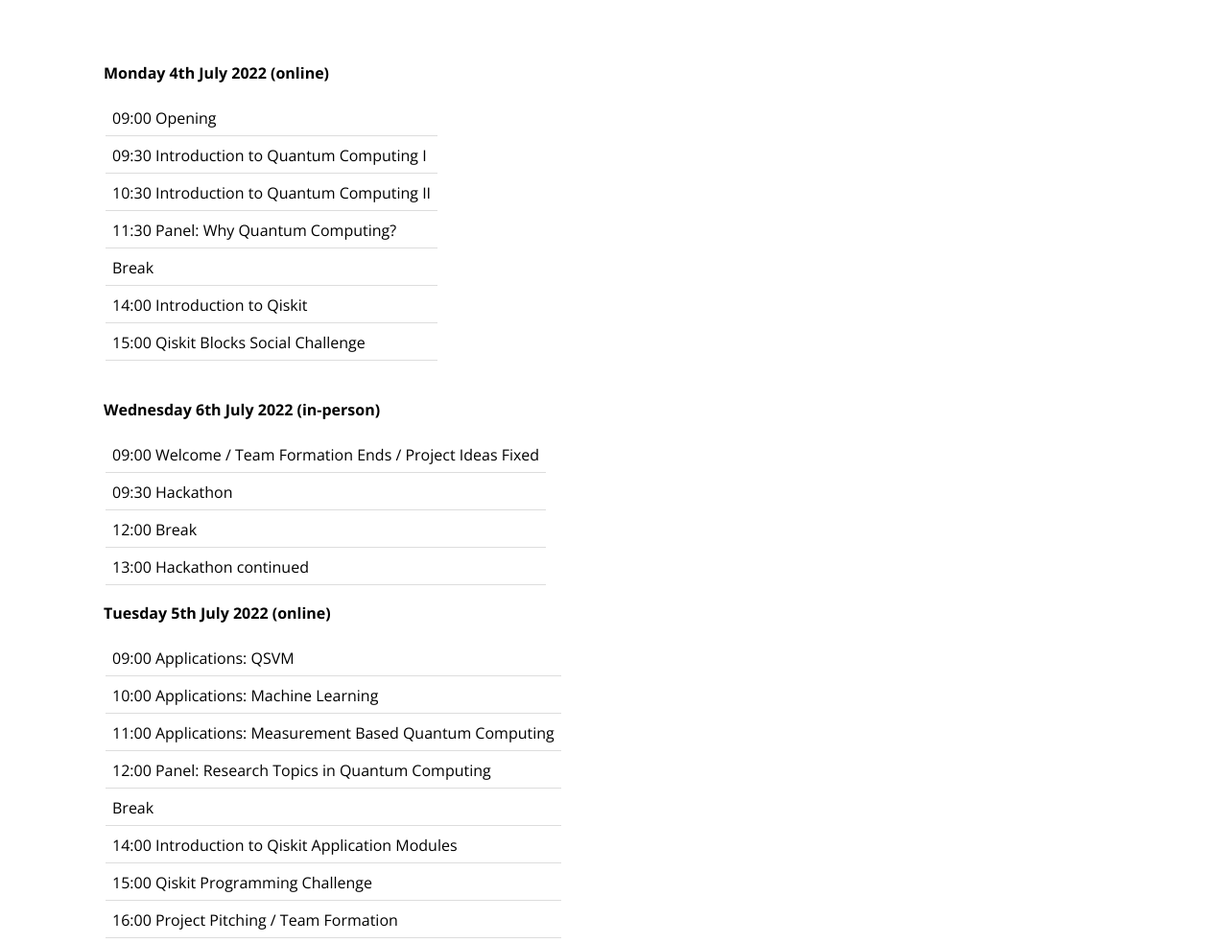
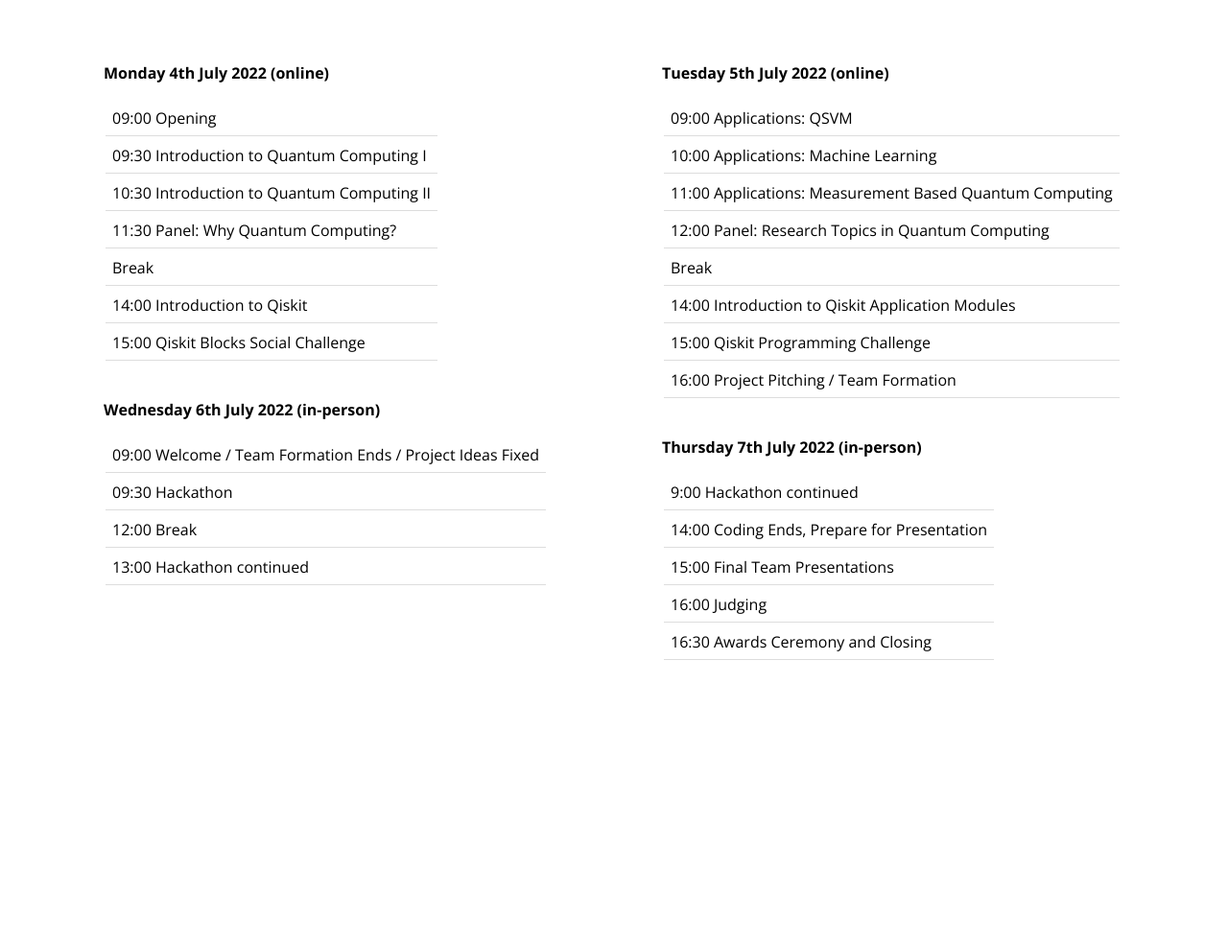
Before and after one commit to quantum-melbourne/quantum-melbourne.github.io, a plain HTML site: page index.html in a window 1280 px wide. Shown: the part 653-1636 px from the top of the page at 96% size. After the commit the page ends 1343 px from the top, so only its background shows below. Drawn offline with nearby package versions, Linux system fonts and the light colour scheme.

Commit message:
adjustments

```diff
--- a/index.html
+++ b/index.html
@@ -76,7 +76,7 @@
 		</div>
 		<div class="timetable">
 			<div class="table">
-				<div style="width: 50%; float: center">
+				<div style="width: 50%; float: left">
 					<p><b>Monday 4th July 2022 (online)</b></p>
 					<table>
 						<tr>
@@ -118,7 +118,7 @@
 						</tr>
 					</table>
 				</div>
-				<div style="width: 50%; float: center">
+				<div style="width: 50%; float: right">
 					<p><b>Tuesday 5th July 2022 (online)</b></p>
 					<table>
 						<tr>
```
